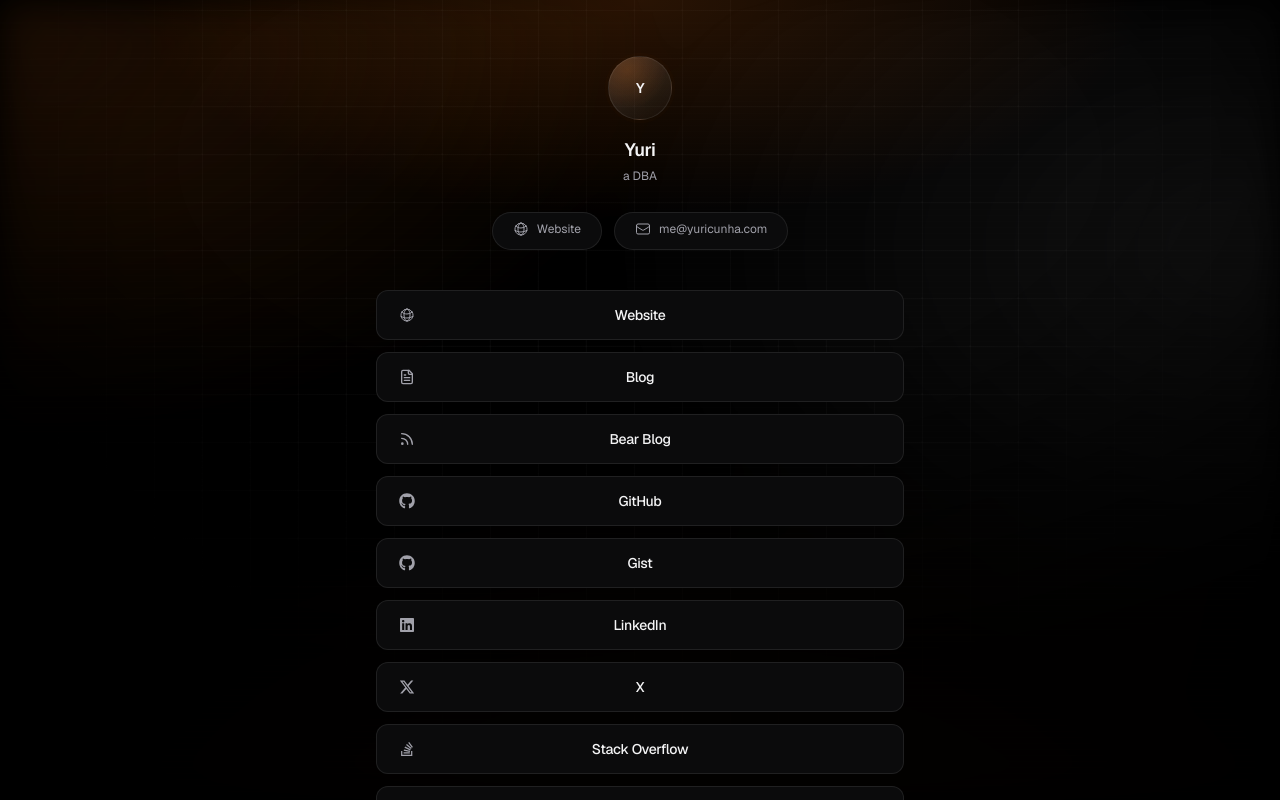
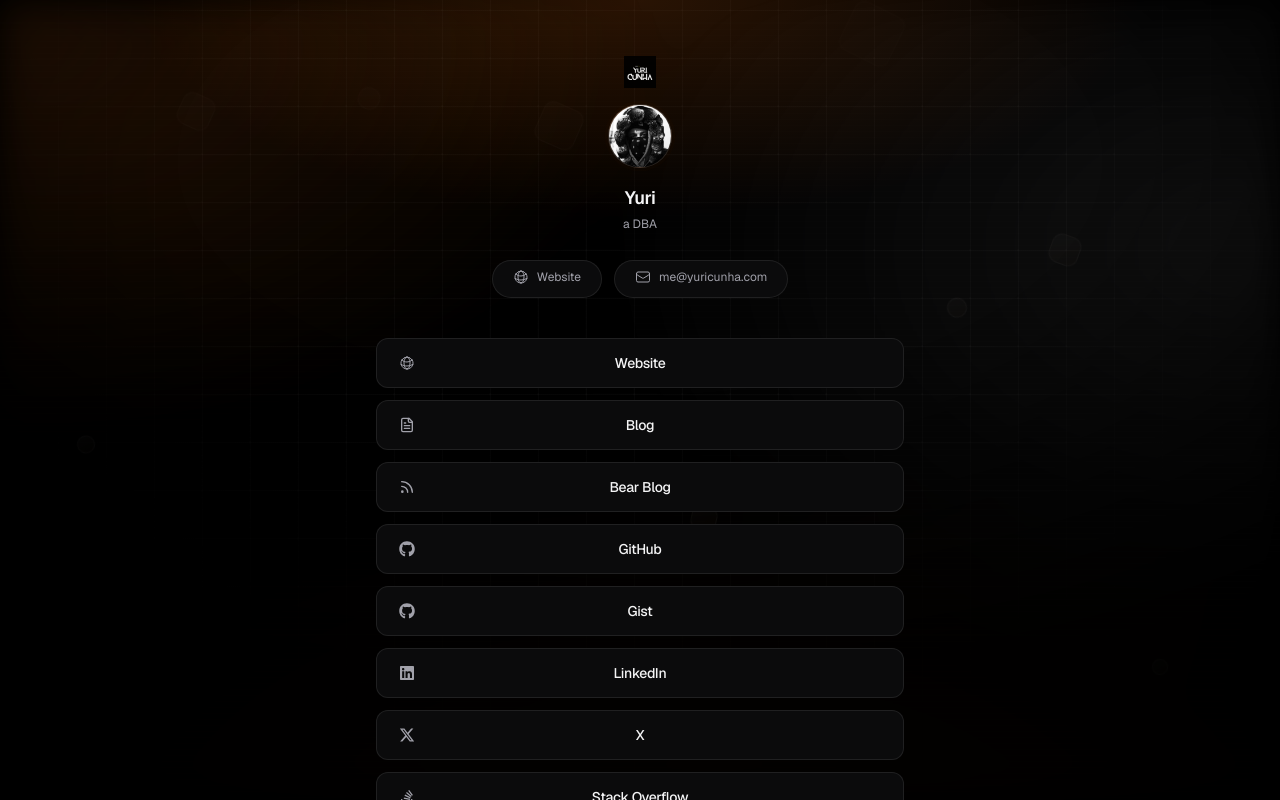
Before and after one commit to isyuricunha/links, a Next.js app: page / in a window 1280 px wide. Shown: the top 800 px of the page. Built offline with nearby package versions, Linux system fonts and the light colour scheme; no server answers.

Commit message:
feat(web): add logo, avatar photo, and bg squares

```diff
--- a/src/app/globals.css
+++ b/src/app/globals.css
@@ -78,6 +78,23 @@
   }
 }
 
+@keyframes square-float {
+  0% {
+    transform: translate3d(0, 0, 0) rotate(0deg);
+    opacity: 0;
+  }
+  10% {
+    opacity: 0.55;
+  }
+  60% {
+    opacity: 0.35;
+  }
+  100% {
+    transform: translate3d(0, -120vh, 0) rotate(28deg);
+    opacity: 0;
+  }
+}
+
 .grid-background {
   background-image: linear-gradient(
       to right,
@@ -133,3 +150,21 @@
   opacity: 0.22;
   mix-blend-mode: overlay;
 }
+
+.bg-squares {
+  isolation: isolate;
+}
+
+.bg-squares > span {
+  position: absolute;
+  bottom: -160px;
+  border-radius: 10px;
+  border: 1px solid rgba(244, 244, 245, 0.10);
+  background: linear-gradient(
+    145deg,
+    rgba(244, 244, 245, 0.07),
+    rgba(255, 122, 24, 0.04)
+  );
+  box-shadow: 0 18px 60px rgba(0, 0, 0, 0.6);
+  will-change: transform, opacity;
+}
--- a/src/app/manifest.ts
+++ b/src/app/manifest.ts
@@ -1,4 +1,10 @@
 import type { MetadataRoute } from "next";
+
+import androidChrome192 from "./android-chrome-192x192.png";
+import androidChrome384 from "./android-chrome-384x384.png";
+import androidChrome512 from "./android-chrome-512x512.png";
+import appleTouchIcon from "./apple-touch-icon.png";
+import mstile150 from "./mstile-150x150.png";
 
 export default function manifest(): MetadataRoute.Manifest {
   return {
@@ -11,9 +17,40 @@
     theme_color: "#000000",
     icons: [
       {
-        src: "/favicon.ico",
-        sizes: "any",
-        type: "image/x-icon",
+        src: androidChrome192.src,
+        sizes: "192x192",
+        type: "image/png",
+        purpose: "any",
+      },
+      {
+        src: androidChrome384.src,
+        sizes: "384x384",
+        type: "image/png",
+        purpose: "any",
+      },
+      {
+        src: androidChrome512.src,
+        sizes: "512x512",
+        type: "image/png",
+        purpose: "any",
+      },
+      {
+        src: androidChrome512.src,
+        sizes: "512x512",
+        type: "image/png",
+        purpose: "maskable",
+      },
+      {
+        src: appleTouchIcon.src,
+        sizes: "180x180",
+        type: "image/png",
+        purpose: "any",
+      },
+      {
+        src: mstile150.src,
+        sizes: "150x150",
+        type: "image/png",
+        purpose: "any",
       },
     ],
   };
--- a/src/app/page.tsx
+++ b/src/app/page.tsx
@@ -1,4 +1,6 @@
 import type { IconType } from "react-icons";
+import Image from "next/image";
+import fullLogo from "./full-logo.webp";
 import {
   FaDiscord,
   FaGithub,
@@ -86,21 +88,64 @@
       <div className="pointer-events-none fixed inset-0 bg-[radial-gradient(65%_45%_at_50%_0%,rgba(255,122,24,0.16),transparent_62%)]" />
       <div className="pointer-events-none fixed inset-0 aurora motion-safe:animate-[aurora-shift_18s_ease-in-out_infinite]" />
       <div className="pointer-events-none fixed inset-0 scanlines motion-safe:animate-[scanline-shift_12s_linear_infinite]" />
+      <div className="pointer-events-none fixed inset-0 overflow-hidden bg-squares">
+        <span
+          className="motion-safe:animate-[square-float_26s_linear_infinite]"
+          style={{ left: "6%", width: 18, height: 18, animationDelay: "-8s" }}
+        />
+        <span
+          className="motion-safe:animate-[square-float_32s_linear_infinite]"
+          style={{ left: "14%", width: 34, height: 34, animationDelay: "-22s" }}
+        />
+        <span
+          className="motion-safe:animate-[square-float_20s_linear_infinite]"
+          style={{ left: "28%", width: 22, height: 22, animationDelay: "-12s" }}
+        />
+        <span
+          className="motion-safe:animate-[square-float_28s_linear_infinite]"
+          style={{ left: "42%", width: 42, height: 42, animationDelay: "-18s" }}
+        />
+        <span
+          className="motion-safe:animate-[square-float_24s_linear_infinite]"
+          style={{ left: "54%", width: 26, height: 26, animationDelay: "-5s" }}
+        />
+        <span
+          className="motion-safe:animate-[square-float_36s_linear_infinite]"
+          style={{ left: "66%", width: 54, height: 54, animationDelay: "-28s" }}
+        />
+        <span
+          className="motion-safe:animate-[square-float_22s_linear_infinite]"
+          style={{ left: "74%", width: 20, height: 20, animationDelay: "-9s" }}
+        />
+        <span
+          className="motion-safe:animate-[square-float_30s_linear_infinite]"
+          style={{ left: "82%", width: 30, height: 30, animationDelay: "-16s" }}
+        />
+        <span
+          className="motion-safe:animate-[square-float_26s_linear_infinite]"
+          style={{ left: "90%", width: 16, height: 16, animationDelay: "-2s" }}
+        />
+      </div>
       <div className="pointer-events-none fixed inset-0 vignette" />
 
       <main className="relative mx-auto flex w-full max-w-xl flex-col items-center px-6 pt-14 pb-24">
         <header className="flex w-full flex-col items-center gap-4 text-center motion-safe:animate-[fade-up_700ms_cubic-bezier(0.2,0.8,0.2,1)_both]">
+          <Image
+            src={fullLogo}
+            alt="Yuri links"
+            priority
+            className="h-8 w-auto opacity-90"
+          />
           <div className="relative">
-            <div className="size-16 overflow-hidden rounded-full border border-border bg-[radial-gradient(circle_at_30%_20%,rgba(255,122,24,0.18),transparent_60%),linear-gradient(145deg,rgba(244,244,245,0.14),rgba(244,244,245,0.02))] motion-safe:animate-[accent-pulse_7s_ease-in-out_infinite]" />
-            <div className="pointer-events-none absolute inset-0 grid place-items-center rounded-full">
-              <span className="text-sm font-semibold tracking-tight text-foreground">
-                {profile.name
-                  .split(" ")
-                  .slice(0, 2)
-                  .map((part) => part[0])
-                  .join("")
-                  .toUpperCase()}
-              </span>
+            <div className="size-16 overflow-hidden rounded-full border border-border bg-[radial-gradient(circle_at_30%_20%,rgba(255,122,24,0.18),transparent_60%),linear-gradient(145deg,rgba(244,244,245,0.14),rgba(244,244,245,0.02))] motion-safe:animate-[accent-pulse_7s_ease-in-out_infinite]">
+              <Image
+                src="/me.png"
+                alt="Yuri Cunha"
+                width={64}
+                height={64}
+                priority
+                className="size-16 object-cover"
+              />
             </div>
           </div>
 
```
